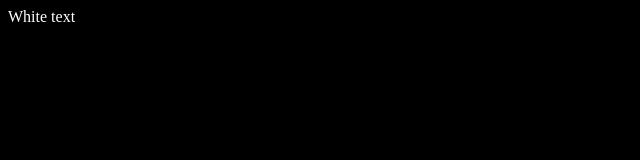
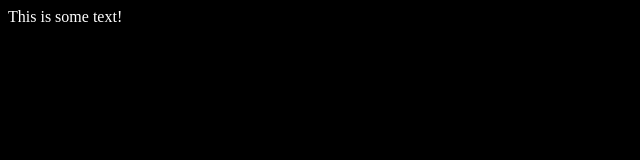
Before and after one commit to KingofUndead/moon-union.com, a plain HTML site: page index.html in a window 1280 px wide. Shown: the full height of the page, 0-640 px from the left. Drawn offline with Linux system fonts and the light colour scheme.

Commit message:
Update index.html

```diff
--- a/index.html
+++ b/index.html
@@ -1,6 +1,6 @@
 <!DOCTYPE>
 <html>
-  <p style="background-color:black;color:white;">White text</p>
+  <font color="white">This is some text!</font>
   <body bgcolor=#000000>
   <header><title>Moonunion</title></head>
   <h1>Moonunion</h1>
```
